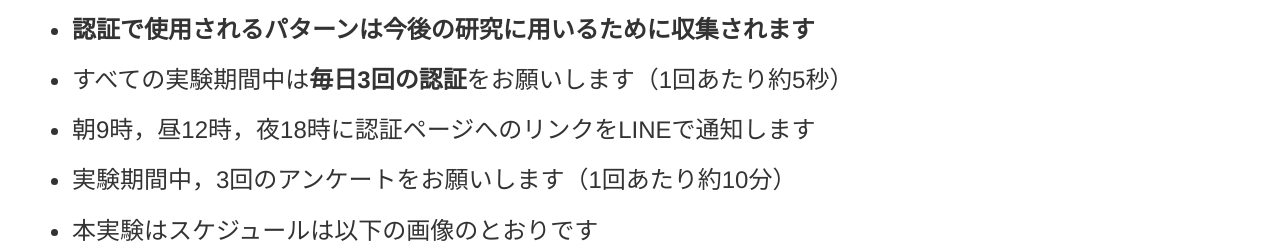
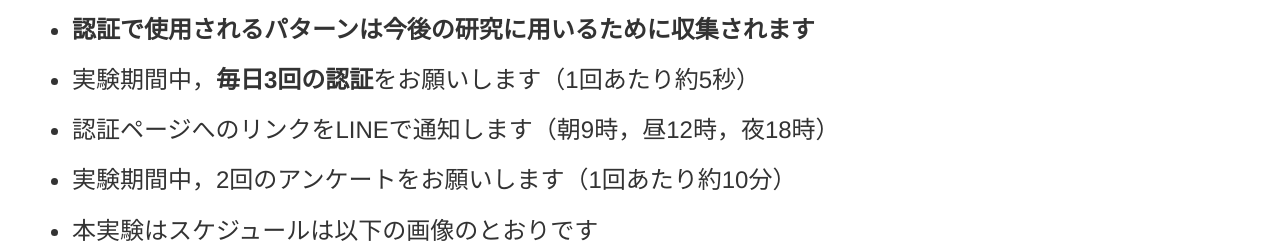
Before and after one commit to kinmemodoki/PatternLock-web, a plain HTML site: page experiment/index.html in a window 1280 px wide. Shown: the part 232-484 px from the top of the page. Drawn offline with Linux system fonts and the light colour scheme.

Commit message:
実験の説明変更

```diff
--- a/experiment/index.html
+++ b/experiment/index.html
@@ -15,9 +15,9 @@
     <ul>
       <li>本実験ではお使いのスマートフォンを用いて<br>2種類のパターンロック風システムで認証をしてもらいます</li>
       <li><b>認証で使用されるパターンは今後の研究に用いるために収集されます</b></li>
-      <li>すべての実験期間中は<b>毎日3回の認証</b>をお願いします（1回あたり約5秒）</li>
-      <li>朝9時，昼12時，夜18時に認証ページへのリンクをLINEで通知します</li>
-      <li>実験期間中，3回のアンケートをお願いします（1回あたり約10分）</li>
+      <li>実験期間中，<b>毎日3回の認証</b>をお願いします（1回あたり約5秒）</li>
+      <li>認証ページへのリンクをLINEで通知します（朝9時，昼12時，夜18時）</li>
+      <li>実験期間中，2回のアンケートをお願いします（1回あたり約10分）</li>
       <li>本実験はスケジュールは以下の画像のとおりです</li>
     </ul>
     <div class="topic">スケジュール</div>
```
Also changed, not shown: experiment/pre.html (+1 -1 lines).
